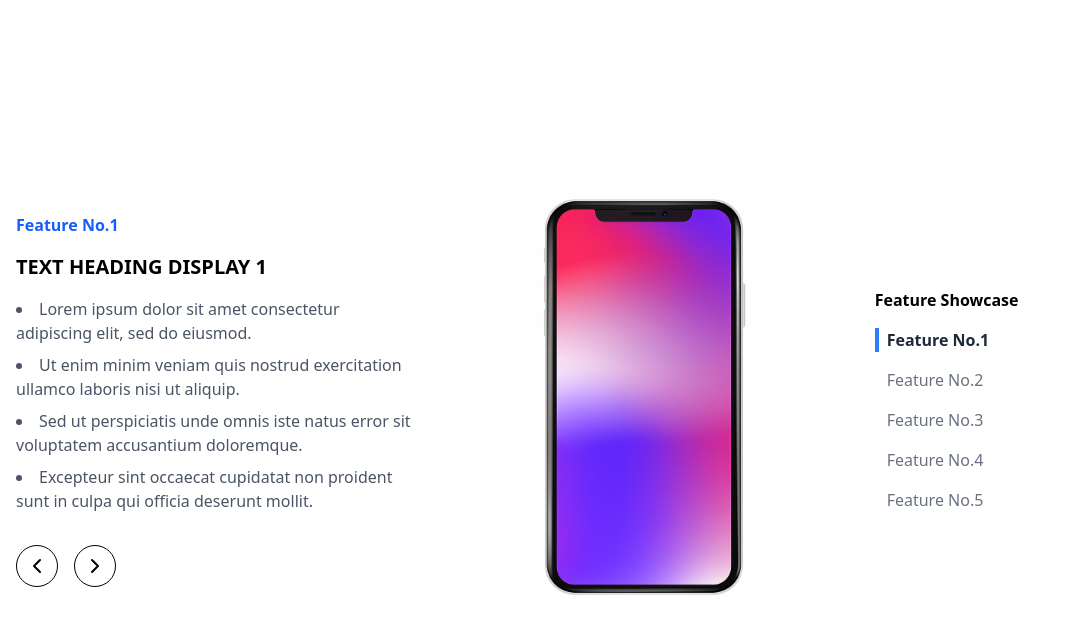
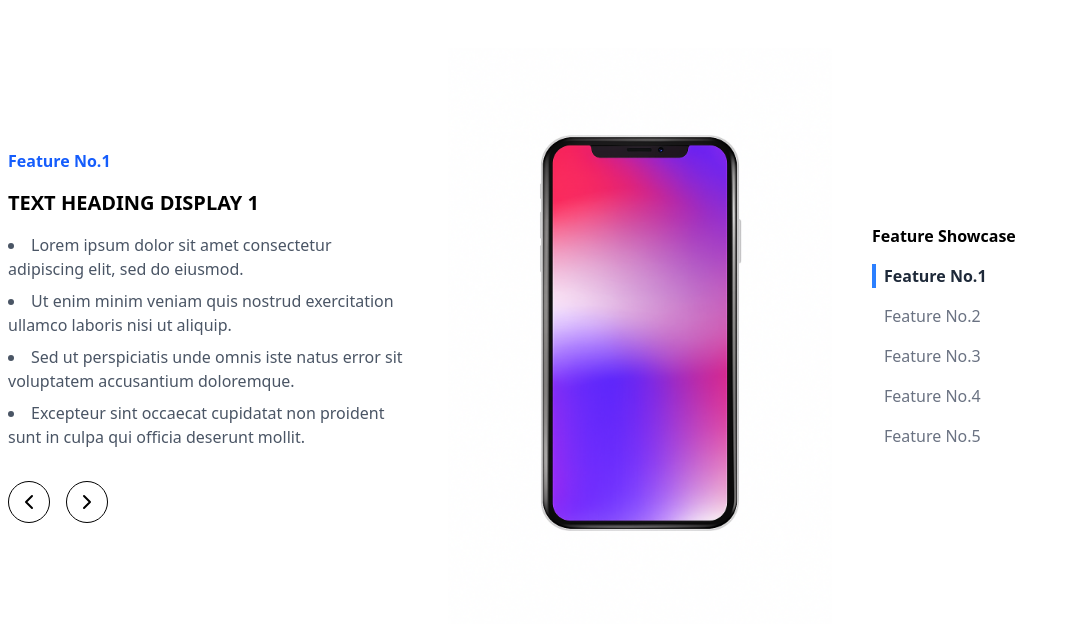
Before and after one commit to Mtank10/full-stack-assignment, a React (Vite) app: page / in a window 1280 px wide. Shown: the top 634 px of the page, without its empty margins (0-1073 px from the left). Built offline with nearby package versions, Linux system fonts and the light colour scheme.

Commit message:
Update App.jsx

```diff
--- a/src/App.jsx
+++ b/src/App.jsx
@@ -22,9 +22,9 @@ function App() {
   const prev = () => setActive((prev) => (prev === 0 ? features.length - 1 : prev - 1));
   const next = () => setActive((prev) => (prev === features.length - 1 ? 0 : prev + 1));
   return (
-    <section ref={showcaseRef} className="relative bg-white py-10 sticky top-0 sm:p-2  min-h-screen flex items-center">
-      <div className="container mx-auto flex flex-col md:flex-row items-center justify-between gap-8">
-        <div className="flex-1 space-y-4 sm:pl-2">
+    <section ref={showcaseRef} className="relative bg-white py-10 sticky top-0 ">
+      <div className="container mx-auto flex flex-col md:p-2 flex-row items-center justify-between gap-8">
+        <div className="flex-1 space-y-4 ">
           <h3 className="text-blue-600 font-semibold">{features[active].title}</h3>
           <h2 className="text-xl font-bold">{features[active].heading}</h2>
           <ul className="list-disc list-inside text-gray-600 space-y-2">
```
